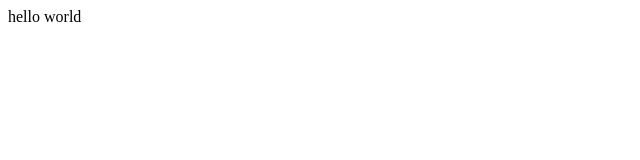
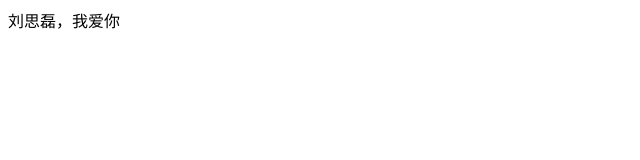
Before and after one commit to laizichao/laizichao, a plain HTML site: page index.html in a window 1280 px wide. Shown: the whole page, without its empty margins (0-640 px from the left). Drawn offline with Linux system fonts and the light colour scheme.

Commit message:
first commit

```diff
--- a/index.html
+++ b/index.html
@@ -1,5 +1,5 @@
 <html>
 <body>
-hello world
+刘思磊，我爱你
 </body>
 </html>
```
